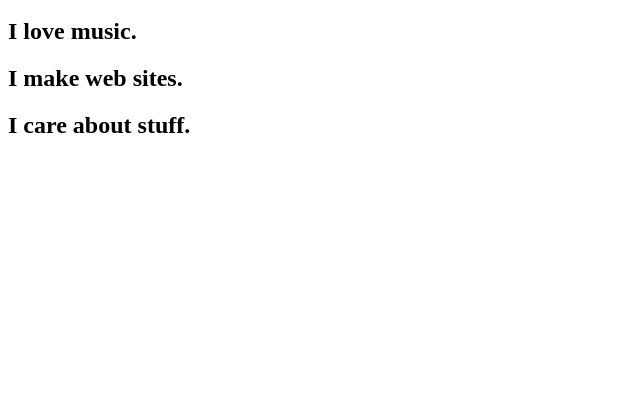
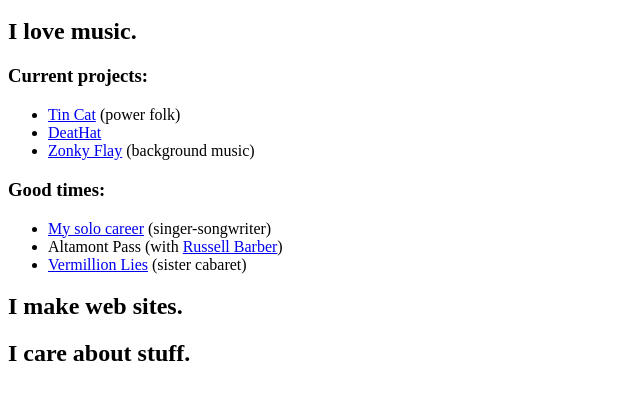
Before and after one commit to eostrom/erikostrom.com, a plain HTML site: page index.html in a window 1280 px wide. Shown: the part 48-448 px from the top of the page, without its empty margins (0-640 px from the left). Drawn offline with Linux system fonts and the light colour scheme.

Commit message:
Added list of bands.

```diff
--- a/index.html
+++ b/index.html
@@ -8,6 +8,27 @@
 </div>
 <div id="music" class="section">
   <h2>I love music.</h2>
+  <h3>Current projects:</h3>
+  <ul>
+    <li><a href="http://tincatland.com/">Tin Cat</a> (power folk)</li>
+    <li><a href="http://www.confoundedcontraption.com/deathat.html">
+    DeatHat</a></li>
+    <li><a href="http://www.phantomgalleries.com/SJ/2009/08/in_case_you_missed_it_two_buck.html">
+    Zonky Flay</a>
+    (background music)</li>
+  </ul>
+  <h3>Good times:</h3>
+  <ul>
+    <li><a href="http://drowning.org/">
+    My solo career</a>
+    (singer-songwriter)</li>
+    <li>Altamont Pass (with
+    <a href="http://www.myspace.com/russellbarber">
+    Russell Barber</a>)</li>
+    <li><a href="http://vermillionlies.com/">
+    Vermillion Lies</a>
+    (sister cabaret)</li>
+  </ul>
 </div>
 <div id="webdev" class="section">
   <h2>I make web sites.</h2>
```
